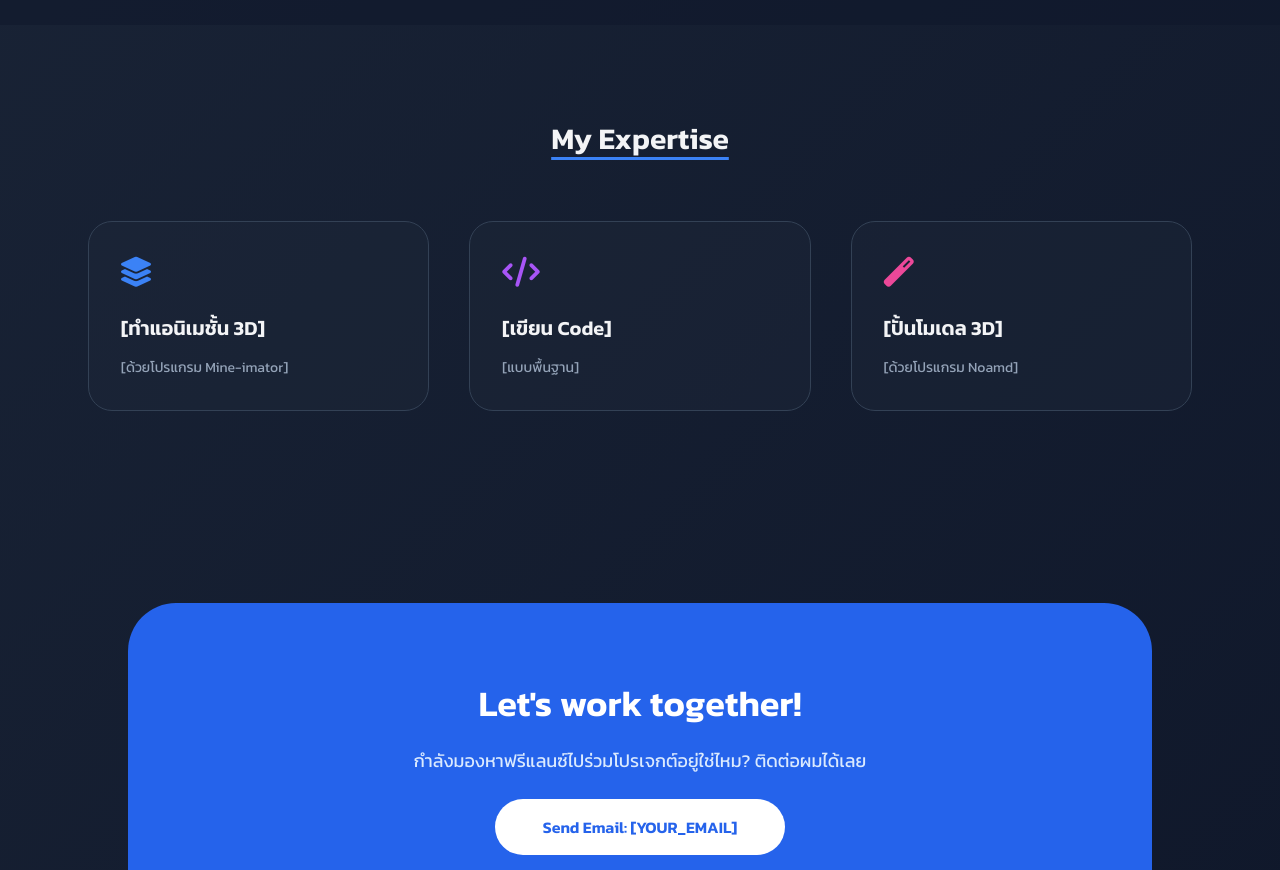
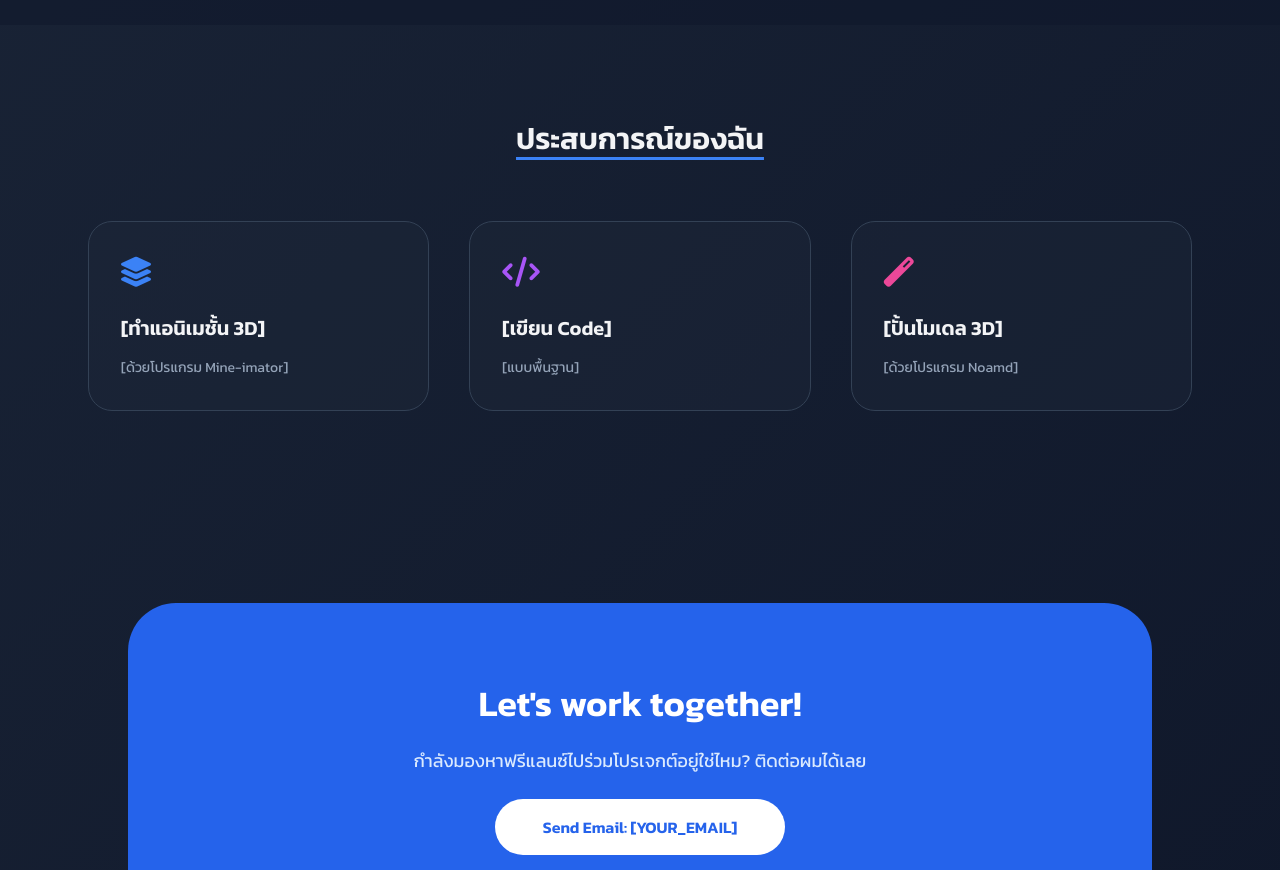
Before and after one commit to 033Phetphum/web2, a plain HTML site: page index.html in a window 1280 px wide. Shown: the part 1460-2330 px from the top of the page. Drawn offline with nearby package versions, Linux system fonts and the light colour scheme.

Commit message:
Update index.html

```diff
--- a/index.html
+++ b/index.html
@@ -54,7 +54,7 @@
 
     <section id="skills" class="py-24">
         <div class="max-w-6xl mx-auto px-6">
-            <h2 class="text-3xl font-bold mb-16 text-center underline decoration-blue-500 underline-offset-8">My Expertise</h2>
+            <h2 class="text-3xl font-bold mb-16 text-center underline decoration-blue-500 underline-offset-8">ประสบการณ์ของฉัน</h2>
             <div class="grid md:grid-cols-3 gap-10">
                 <div class="p-8 bg-slate-800/40 rounded-3xl border border-slate-700 hover:border-blue-500/50 transition">
                     <i class="fas fa-layer-group text-3xl text-blue-500 mb-6"></i>
```
